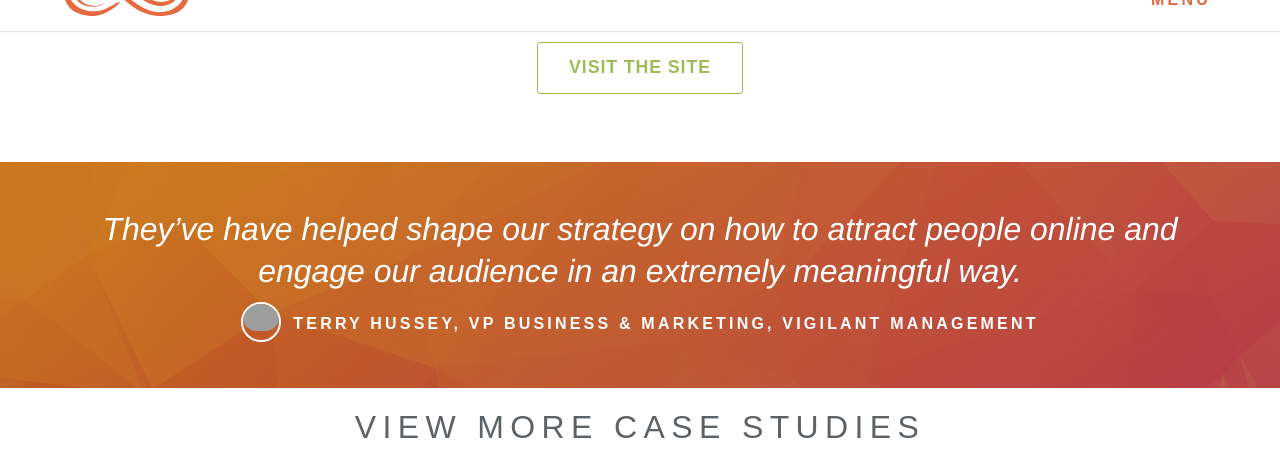
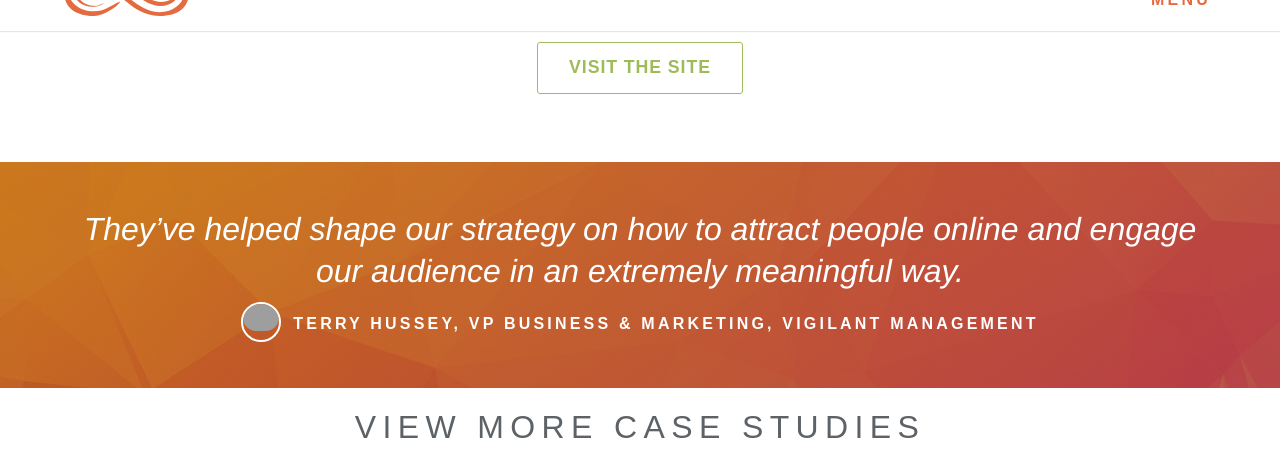
Before and after one commit to cjdsie/infinitus_v2, a Jekyll site: the page built from case-studies/vigilant-management/index.html, in a window 1280 px wide and 900 px high, scrolled down 1727 px, cut to the strip 49-511 px from the top of the window. Built offline with Jekyll 4.4.1, drawn with Linux system fonts in a browser that asks for light colours; nearby versions of some CDN libraries; Markdown is read by kramdown in place of the engine named in the settings; comment, search, counter and statistics services are not loaded; grey boxes are pictures that could not be loaded.

```diff
--- a/_data/casestudies.yml
+++ b/_data/casestudies.yml
@@ -16,7 +16,7 @@
   publish: no
 - id: vigilant
   title: Vigilant Management
-  quote: They’ve have helped shape our strategy on how to attract people online and engage our audience in an extremely meaningful way.
+  quote: They’ve helped shape our strategy on how to attract people online and engage our audience in an extremely meaningful way.
   clientimage: //dddb43dxo5lmp.cloudfront.net/work/vigilant/terry.jpg
   author: Terry Hussey, VP Business & Marketing, Vigilant Management
   featuredimage: //dddb43dxo5lmp.cloudfront.net/work/vigilant.jpg
```
